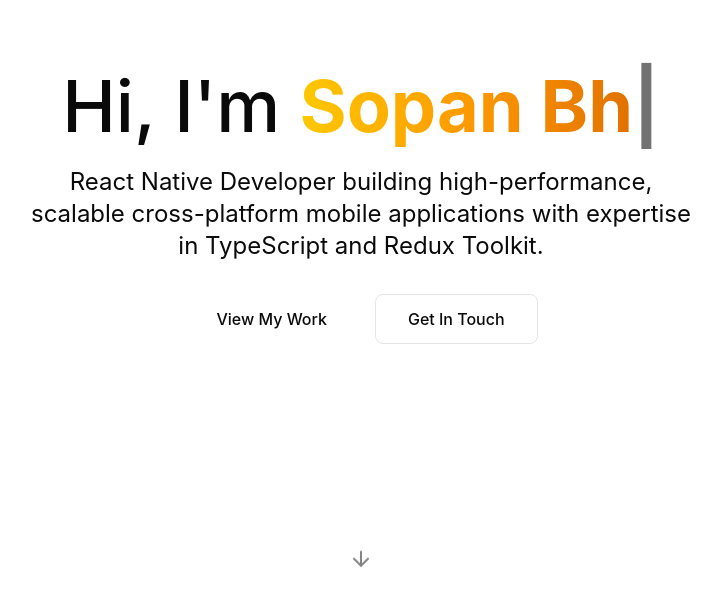
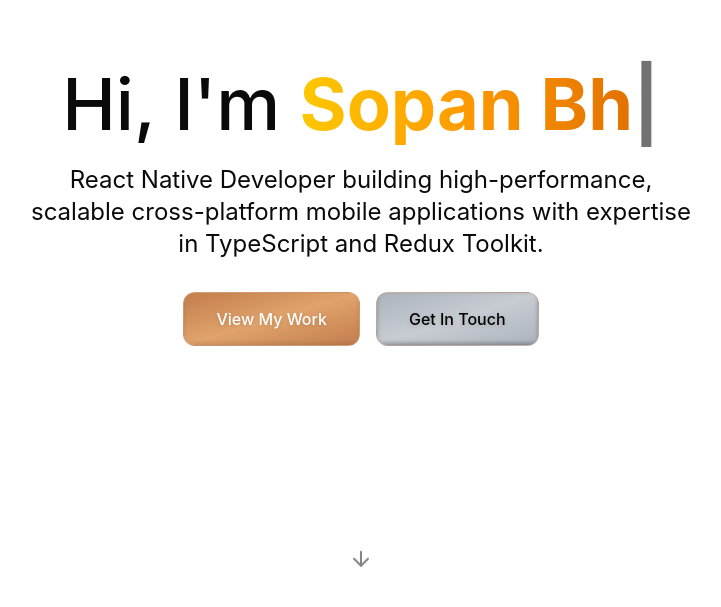
Before and after one commit to thesopan21/portfolio, a React (Vite) app: page / in a window 1280 px wide. Shown: the part 193-800 px from the top of the page, without its empty margins (279-1000 px from the left). Built offline with nearby package versions, Linux system fonts and the light colour scheme.

Commit message:
buttons ui updated

```diff
--- a/src/app/components/Hero.tsx
+++ b/src/app/components/Hero.tsx
@@ -60,15 +60,18 @@
         <div className="flex gap-4 justify-center flex-wrap">
           <button
             onClick={() => scrollToSection('projects')}
-            className="px-8 py-3 bg-primary text-primary-foreground rounded-lg hover:opacity-90 transition-opacity"
+            className="group relative px-8 py-3.5 bg-gradient-to-br from-amber-900/40 via-amber-800/30 to-amber-900/40  rounded-xl overflow-hidden transition-all duration-300 hover:shadow-[0_8px_30px_rgb(251,191,36,0.3)] backdrop-blur-sm border border-amber-700/30 shadow-[inset_0_1px_0_0_rgba(251,191,36,0.1)]"
           >
-            View My Work
+            <span className="relative z-10 drop-shadow-sm text-white">View My Work</span>
+            <div className="absolute inset-0 bg-gradient-to-br from-amber-700/50 via-amber-600/40 to-amber-700/50 opacity-100 transition-opacity duration-500"></div>
+            <div className="absolute inset-0 shadow-[inset_0_-2px_4px_rgba(0,0,0,0.1)]"></div>
           </button>
           <button
             onClick={() => scrollToSection('contact')}
-            className="px-8 py-3 border border-border rounded-lg hover:bg-muted transition-colors"
+            className="relative px-8 py-3.5 bg-gradient-to-br from-slate-700/40 via-slate-600/30 to-slate-700/40 rounded-xl overflow-hidden backdrop-blur-xs border border-amber-700/20 hover:border-amber-600/40 transition-all duration-300 hover:shadow-[0_8px_30px_rgb(251,191,36,0.2)] shadow-[inset_0_1px_0_0_rgba(251,191,36,0.08)]"
           >
-            Get In Touch
+            <span className="relative z-10 drop-shadow-sm text-black">Get In Touch</span>
+            <div className="absolute inset-0 shadow-[inset_0_-2px_4px_rgba(0,0,0,0.3)]"></div>
           </button>
         </div>
       </div>
```
